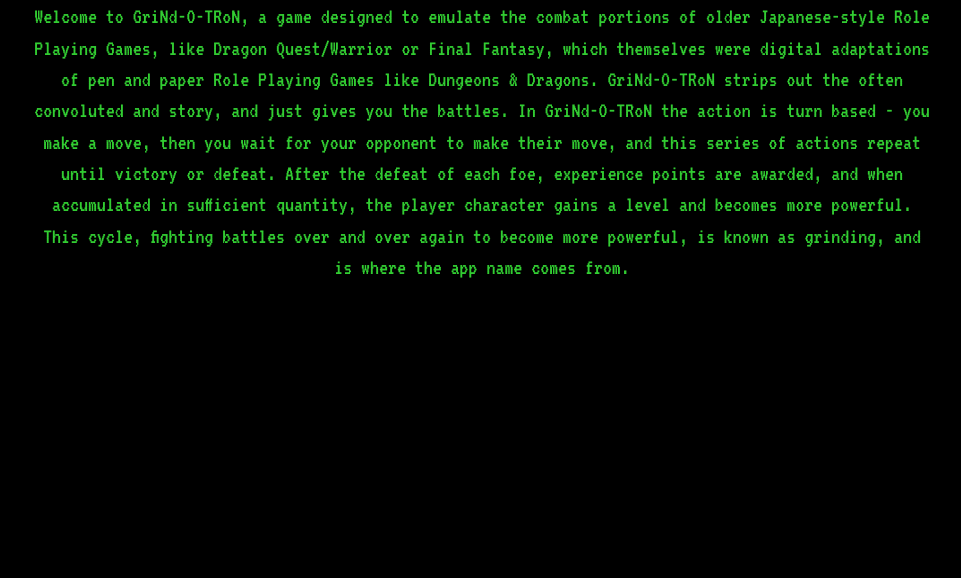
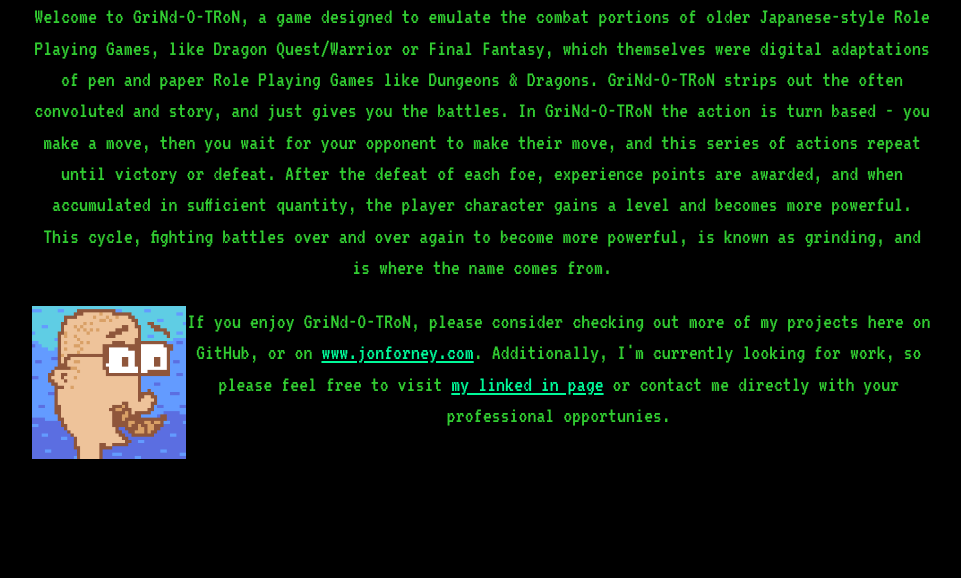
Before and after one commit to MustardJoe/rpg-combat-engine, a React app: page / in a window 1280 px wide. Shown: the part 222-800 px from the top of the page, without its empty margins (158-1119 px from the left). Built offline with nearby package versions, Linux system fonts and the light colour scheme; a web font is replaced by a local one.

Commit message:
more about comp refining

```diff
--- a/src/components/about/About.js
+++ b/src/components/about/About.js
@@ -1,5 +1,6 @@
 import React from 'react';
 import styles from './about.css';
+import selfie from '../../assets/jonselfie.png';
 
 export default function About() {
   return (
@@ -18,7 +19,23 @@
         are awarded, and when accumulated in sufficient quantity, the player
         character gains a level and becomes more powerful. This cycle,
         fighting battles over and over again to become more powerful, is
-        known as grinding, and is where the app name comes from.
+        known as grinding, and is where the name comes from.
+      </p>
+      <p className={styles.paragraph}>
+        <img src={selfie}
+          className={styles.selfie}
+          alt="a pixelized rending  of the app's author"></img>
+        <p className={styles.divInPara}>
+
+          If you enjoy GriNd-O-TRoN, please consider checking out more of my
+          projects here on GitHub, or on <a className={styles.link}
+            href="http://www.jonforney.com/">www.jonforney.com</a>.
+          Additionally,
+          I'm currently looking for work, so please feel free to visit <a
+            className={styles.link}
+            href="https://www.linkedin.com/in/jon-forney/">my linked in page</a> or
+          contact me directly with your professional opportunies.
+        </p>
       </p>
     </section>
 
--- a/src/components/about/about.css
+++ b/src/components/about/about.css
@@ -1,14 +1,27 @@
+@import url('https://fonts.googleapis.com/css?family=Alegreya&display=swap');
+
 .aboutHeader {
   color: yellowgreen;
+  font-family: 'Alegreya', serif;
 }
 
 .section {
   align-content: center;
 }
-
 .paragraph {
   max-width: 900px;
   margin-left: auto;
   margin-right: auto;
   line-height: 1.4em;
 }
+
+.divInPara {
+ a{
+   color: mediumspringgreen;
+ }
+}
+
+.selfie {
+  max-width: 12vw;
+  float: left;
+}
```
Also changed, not shown: src/assets/jonselfie.png (added).
